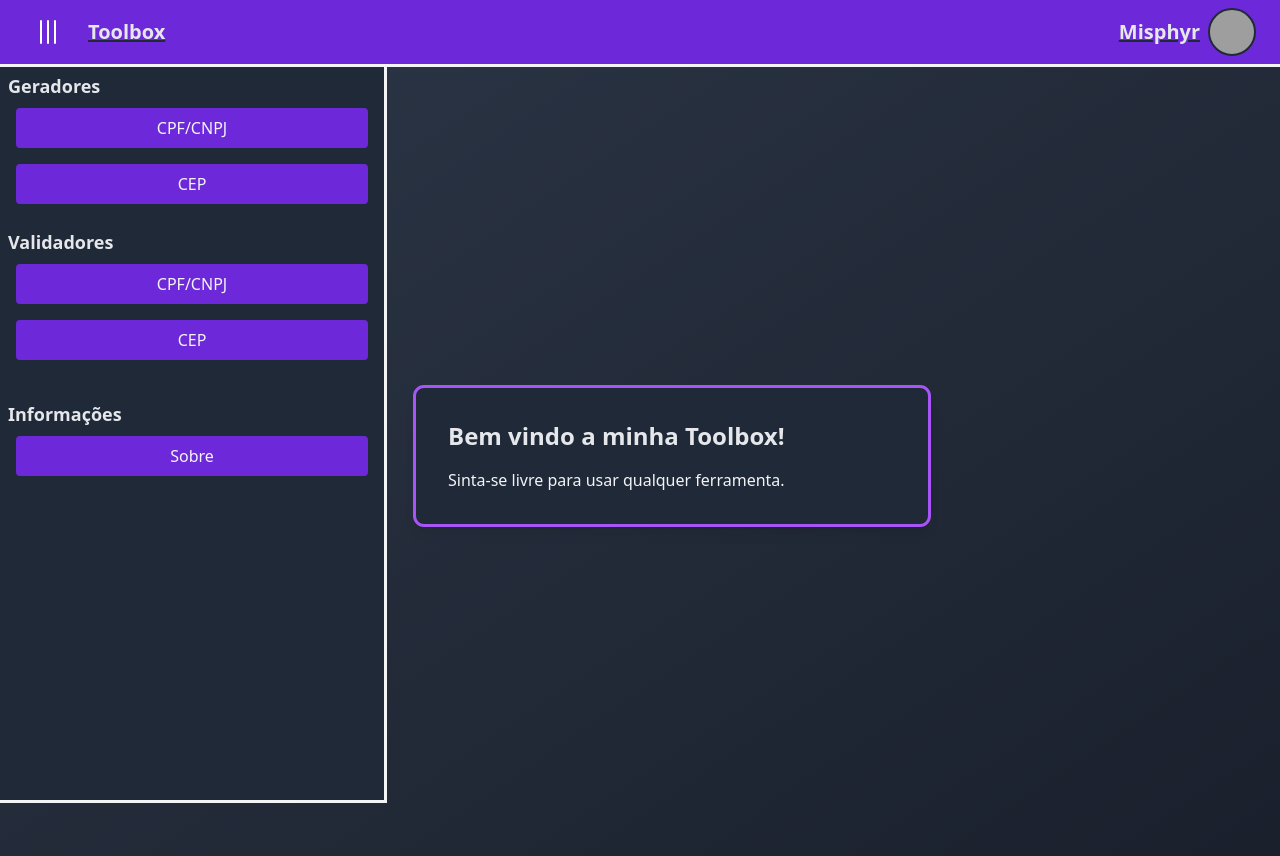
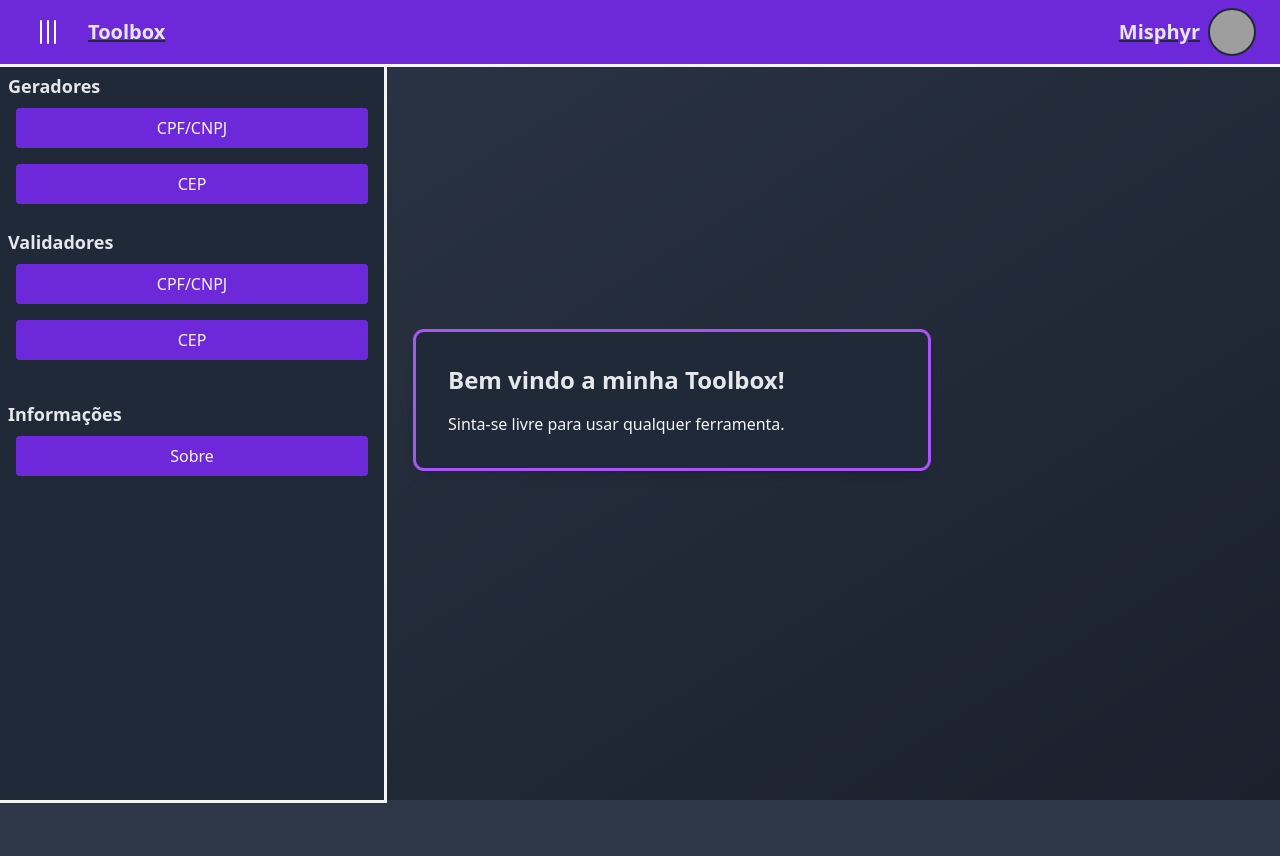
Before and after one commit to misphyr/tools, a Next.js app: page / in a window 1280 px wide. After the commit the page ends 800 px from the top, so only its background shows below. Built offline with nearby package versions, Linux system fonts and the light colour scheme; grey boxes are pictures that could not be loaded.

Commit message:
retirada scrollbar de todas as telas...

```diff
--- a/src/app/layout.tsx
+++ b/src/app/layout.tsx
@@ -20,7 +20,7 @@ export default function RootLayout({
       <body>
         <div className="flex">
           <Bar />
-          <main className=" ml-16 mt-[3.5rem] flex-grow z-20">{children}</main>
+          <main className=" ml-16 flex-grow z-20">{children}</main>
         </div>
       </body>
     </html>
```
